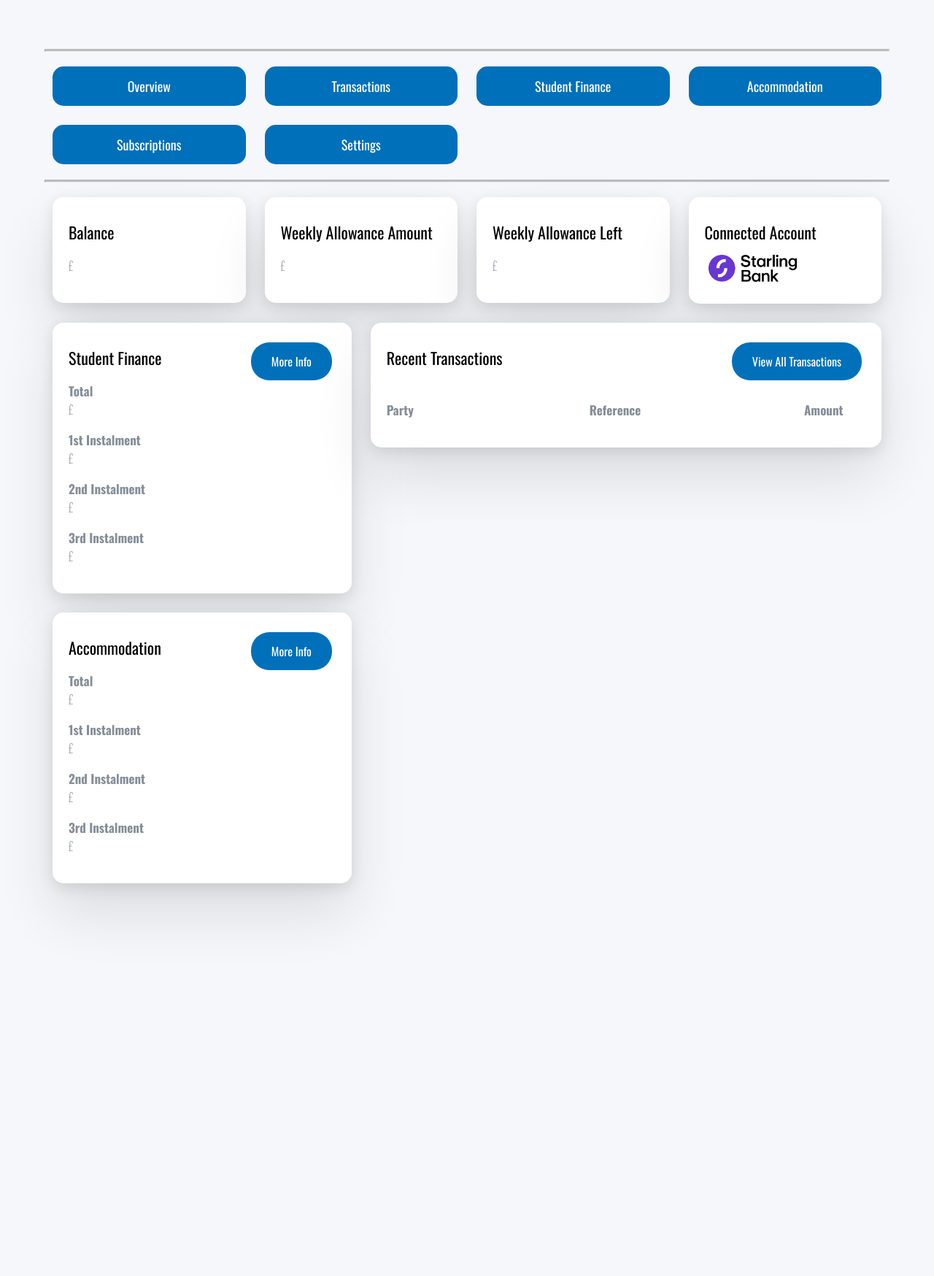
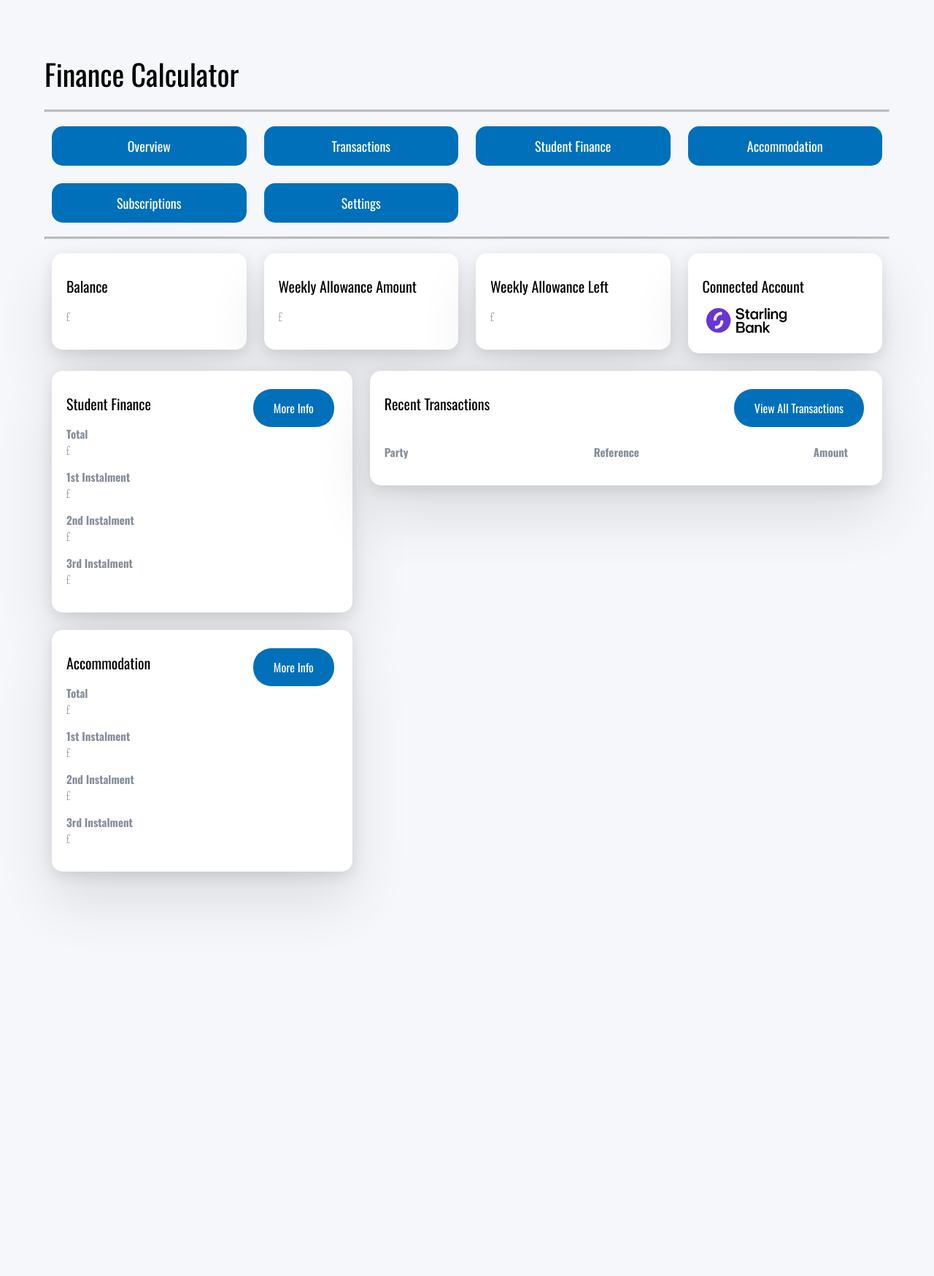
Before and after one commit to Jelly-exe/FinanceApplication, a Flask app: template templates/overview.html in a window 1280 px wide. Shown: the whole page at 73% size. After the commit the page ends 1238 px from the top, so only its background shows below. Run offline with Flask 2, Linux system fonts and the light colour scheme; the template is opened without the code that fills it, so the values that code supplies are empty; parts of the project's set-up code (start-up, migrations or seed data) failed here and were passed over.

Commit message:
Add title above top bar, make rem a nicer number

```diff
--- a/static/styles/overview.css
+++ b/static/styles/overview.css
@@ -1,5 +1,5 @@
 html {
-  font-size: 11px;
+  font-size: 10px;
 }
 
 body {
@@ -31,6 +31,10 @@ td {
 /*  border-collapse: collapse;*/
 /*}*/
 
+.title {
+  font-size: 40px;
+  /*text-align: center;*/
+}
 p {
   font-weight: 200;
 }
@@ -41,7 +45,7 @@ p {
   margin: 1rem;
 }
 .card {
-  font-size: 11px;
+  font-size: 10px;
   width: calc(100% - 6rem); /* 4 + (2 x Margin) = The Value in em */
   box-shadow: 0 40px 80px 0 rgba(0, 0, 0, 0.11), 0 6px 20px 0 rgba(0, 0, 0, 0.1);
   text-align: left;
@@ -53,7 +57,7 @@ p {
 
 .card p {
   color: #858e99;
-  font-size: 17px;
+  font-size: 15px;
 }
 
 .card .bigger {
--- a/templates/overview.html
+++ b/templates/overview.html
@@ -7,6 +7,7 @@
 </head>
 <body>
     <table>
+    <tr><td colspan="8"><h1 class="title">Finance Calculator</h1></td></tr>
         <tr><td colspan="8"><hr class="solid"></td></tr>
         <tr>
             <td colspan="2">
```
